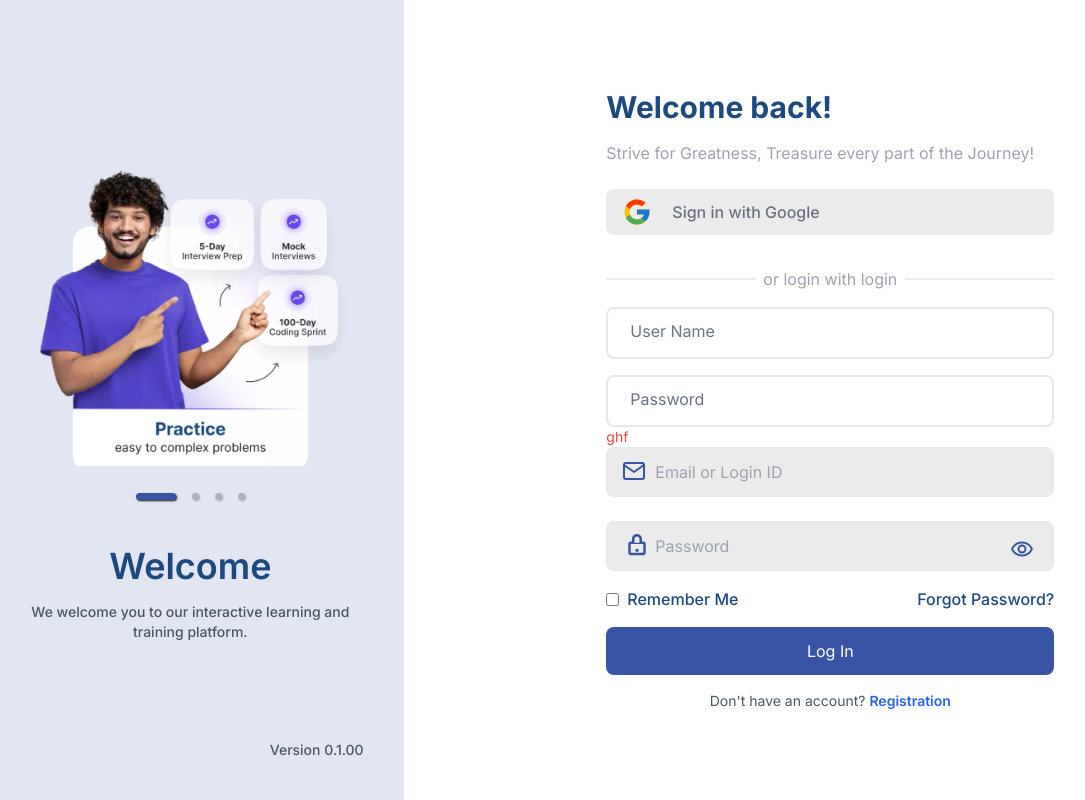
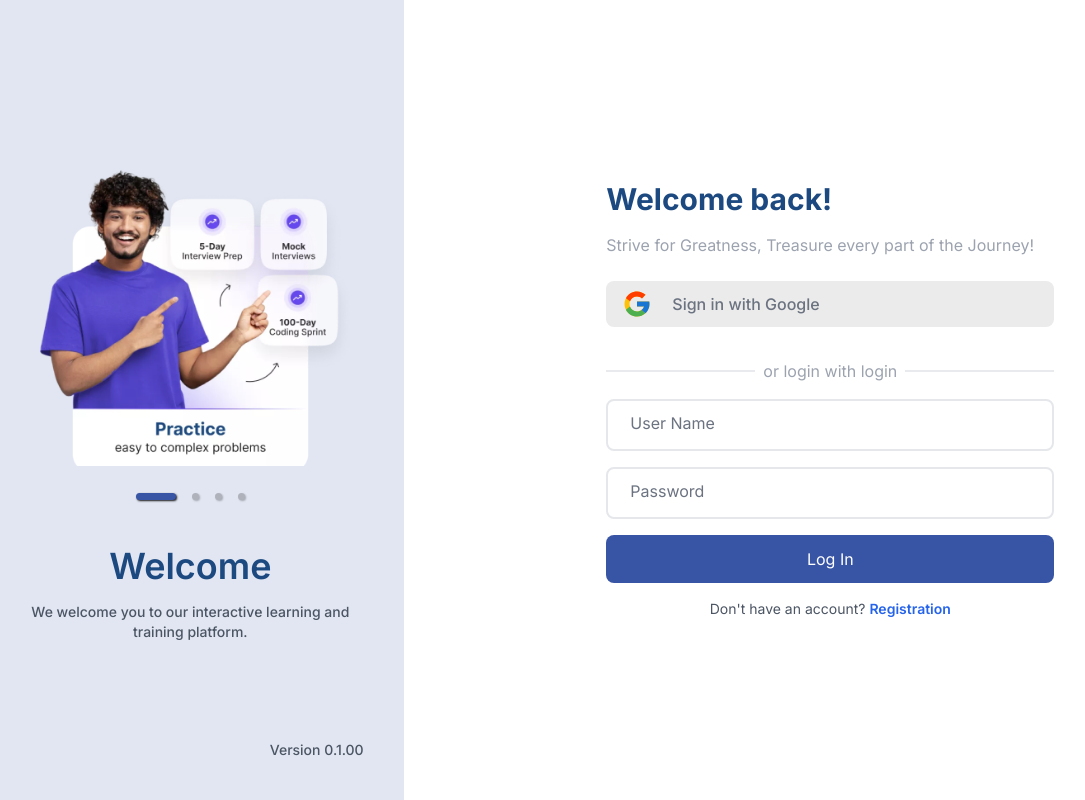
Before and after one commit to nirajbyanju/opsh-react, a React (Vite) app: page /login in a window 1280 px wide. Shown: the whole page, without its empty margins (23-1108 px from the left). Built offline with nearby package versions, Linux system fonts and the light colour scheme.

Commit message:
registration complete

```diff
--- a/src/pages/auth/LoginPage.tsx
+++ b/src/pages/auth/LoginPage.tsx
@@ -72,37 +72,10 @@ const LoginPage = () => {
                   Password
                 </label>
 
-                <div className="text-red-500 text-sm">ghf</div>
+                <div className="text-red-500 text-sm"></div>
 
               </div>
-
-          <div className="mb-4 flex items-center  relative">
-            <FiMail className="text-2xl mb-2 ms-4 text-opsh-secondary absolute left-0 top-3" />
-            <input
-              className=" w-full bg-opsh-background h-15 px-12 py-3 border rounded-lg"
-              type="email"
-              id="email"
-              placeholder="Email or Login ID"
-            />
-          </div>
-            <div className="mb-4 flex items-center relative">
-              <TiLockClosedOutline className="text-3xl ms-4 absolute left-0 top-4 text-opsh-secondary" />
-              <input
-                className="w-full welcome bg-opsh-background h-15 px-12 mt-2 py-3 border rounded-lg"
-                type="password"
-                id="password"
-                placeholder="Password"
-              />
-              <MdOutlineRemoveRedEye className="text-2xl ms-4 absolute right-5 top-6 text-opsh-secondary" />
-            </div>
-            <div className="flex items-center justify-between mb-4">
-              <label className="flex items-center">
-                <input type="checkbox" className="form-checkbox" />
-                <span className="ml-2 text-opsh-primary font-medium">Remember Me</span>
-              </label>
-              <a href="#" className="text-opsh-primary font-medium">Forgot Password?</a>
-            </div>
-            <button className="w-full bg-blue-600 text-white py-3 rounded-lg bg-opsh-secondary hover:bg-opsh-primary" type="submit">
+            <button className="w-full mt-4 bg-blue-600 text-white py-3 rounded-lg bg-opsh-secondary hover:bg-opsh-primary" type="submit">
               Log In
             </button>
             <div className="mt-4 text-center">
```
